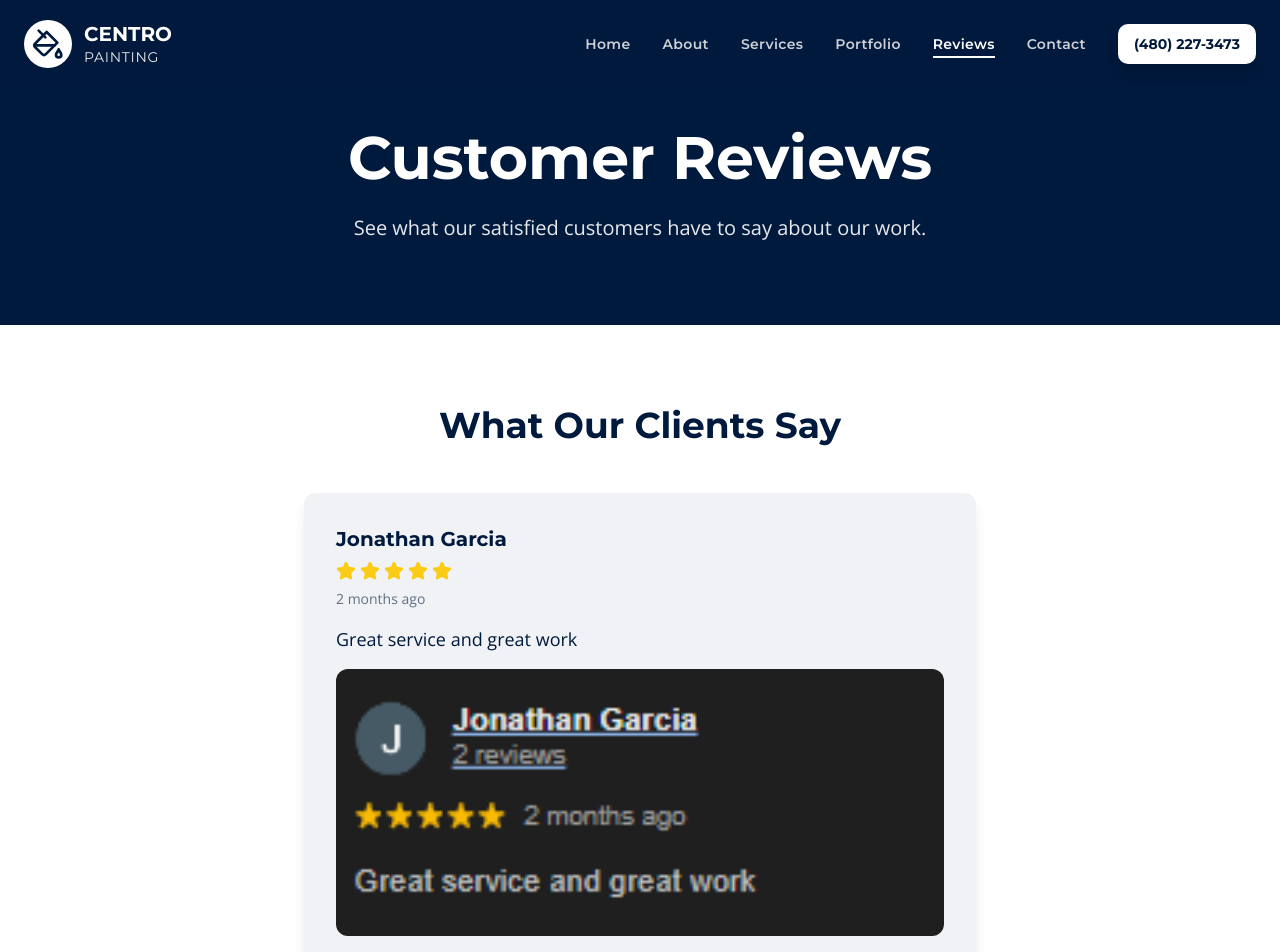
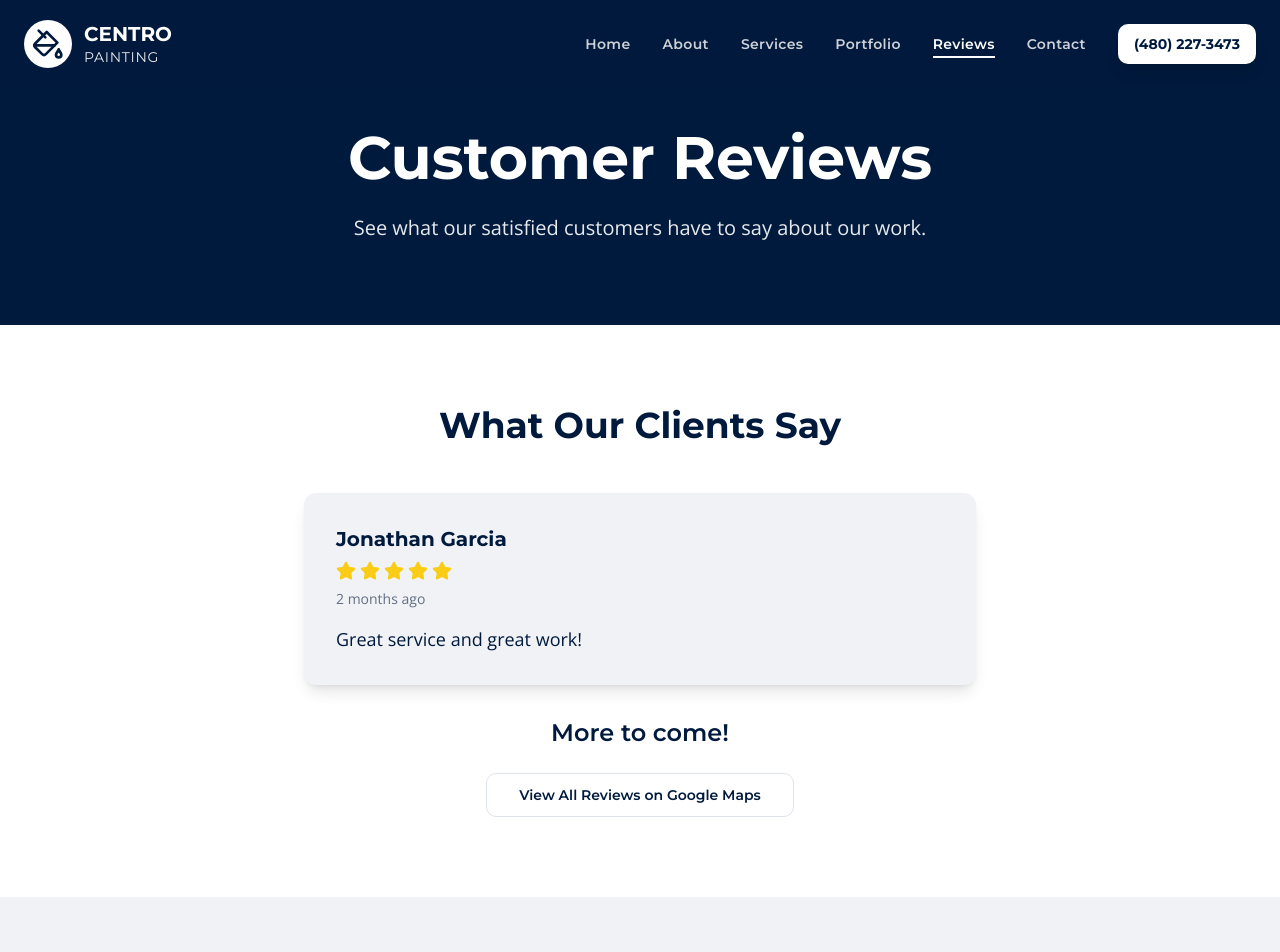
Before and after one commit to chrisbdesigns300-oss/centro-canvas-shine, a React (Vite) app: page /reviews in a window 1280 px wide. Shown: the top 952 px of the page. Built offline with nearby package versions, Linux system fonts and the light colour scheme; the HTML template or start-up script is replaced by a standard one.

Commit message:
Fix reviews section

```diff
--- a/src/pages/Reviews.tsx
+++ b/src/pages/Reviews.tsx
@@ -2,16 +2,14 @@ import Navbar from "@/components/Navbar";
 import Footer from "@/components/Footer";
 import { Button } from "@/components/ui/button";
 import { Star } from "lucide-react";
-import reviewImage from "@/assets/review-jonathan.png";
 
 const Reviews = () => {
   const reviews = [
     {
       name: "Jonathan Garcia",
       rating: 5,
-      text: "Great service and great work",
+      text: "Great service and great work!",
       date: "2 months ago",
-      image: reviewImage,
     },
   ];
 
@@ -61,12 +59,7 @@ const Reviews = () => {
                     <p className="text-sm text-muted-foreground">{review.date}</p>
                   </div>
                 </div>
-                <p className="text-lg text-foreground mb-4">{review.text}</p>
-                <img
-                  src={review.image}
-                  alt={`${review.name}'s review screenshot`}
-                  className="w-full rounded-lg"
-                />
+                <p className="text-lg text-foreground">{review.text}</p>
               </div>
             ))}
             <div className="text-center mt-8">
```
